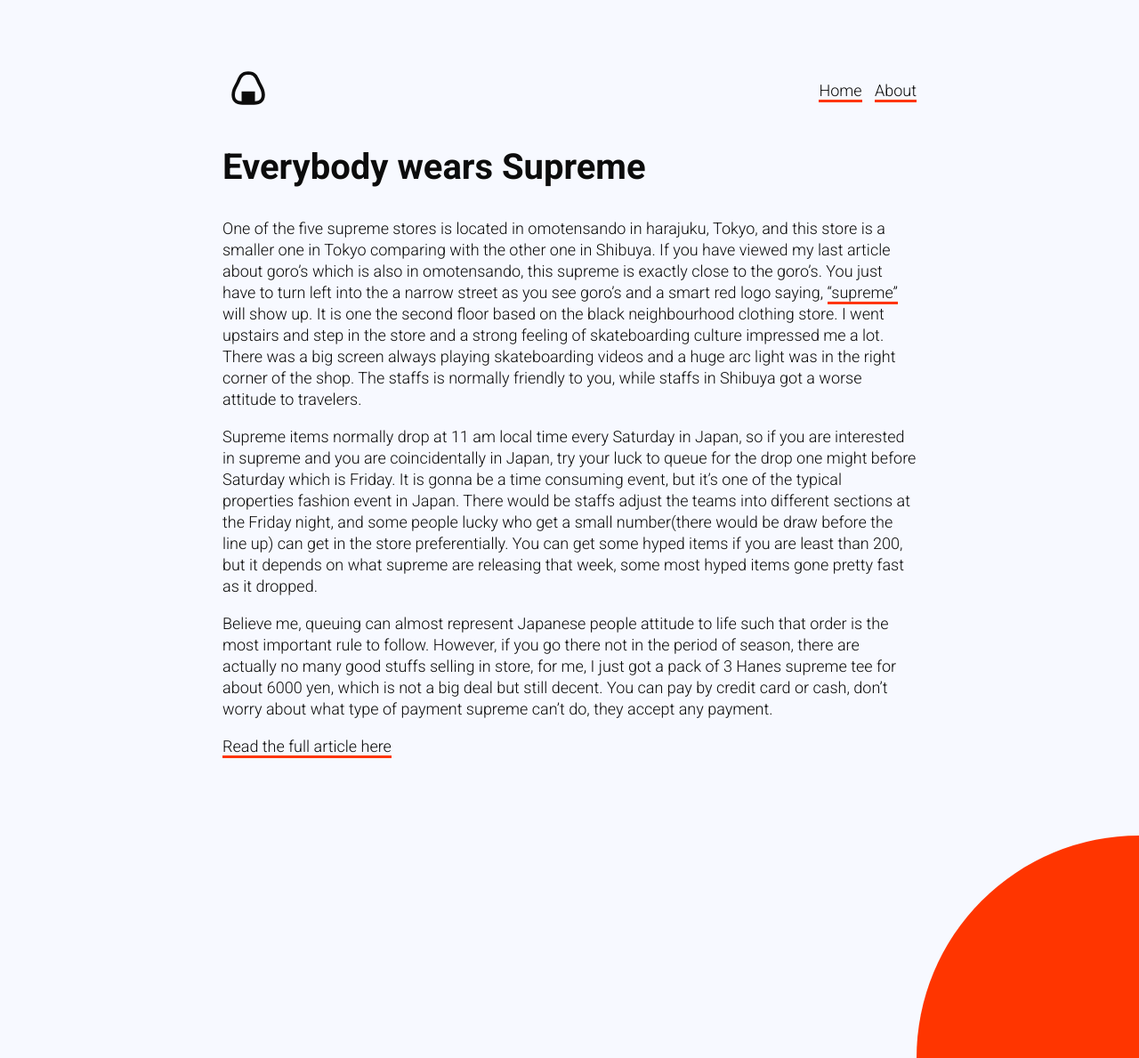
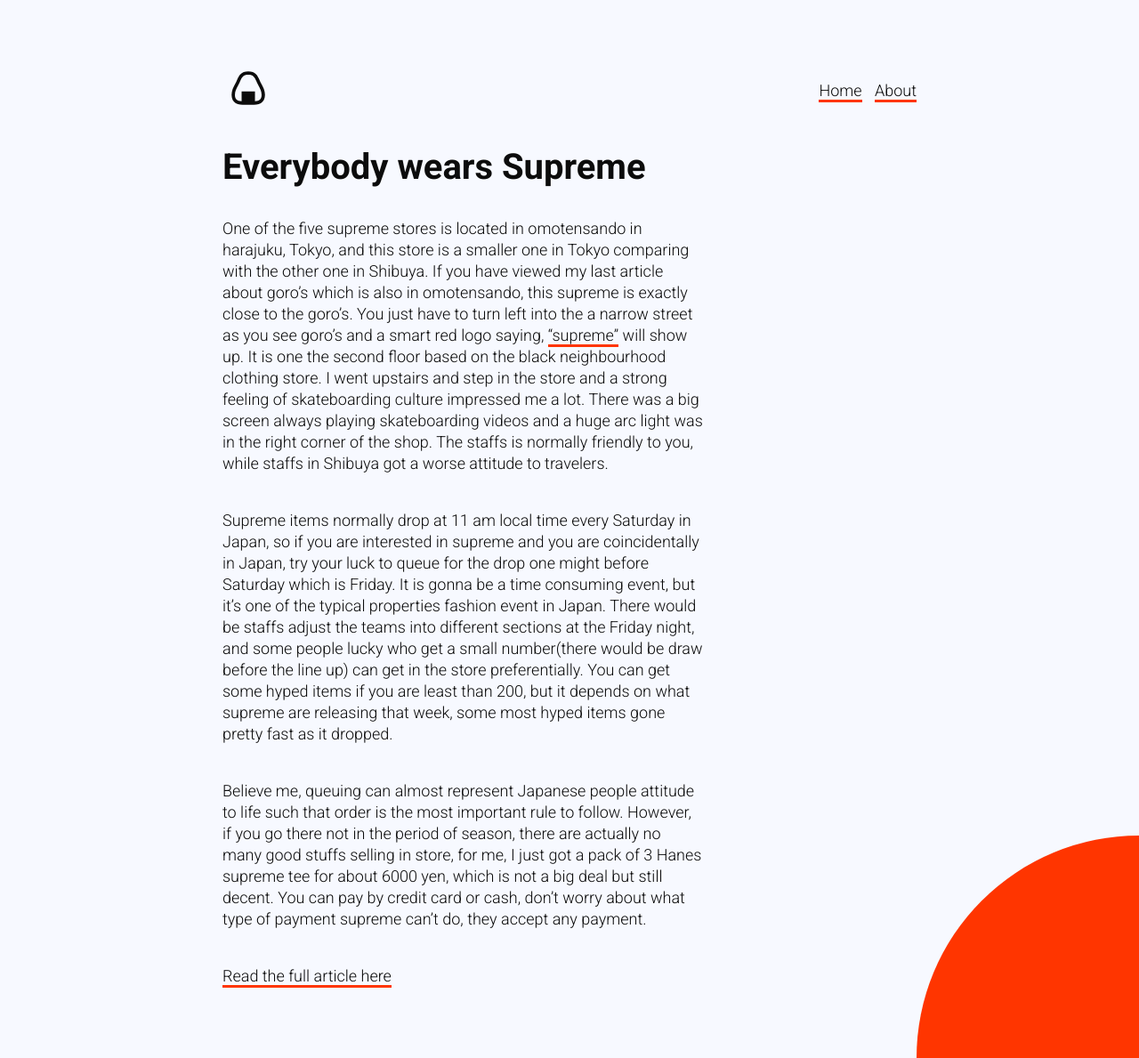
Before and after one commit to skarges3/japan, a Jekyll site: the page built from _posts/2019-01-05-supreme.md, in a window 1280 px wide and 1189 px high. Shown: the whole window at 89% size. Built offline with Jekyll 4.4.1, drawn with Linux system fonts in a browser that asks for light colours.

Commit message:
image max width

```diff
--- a/_layouts/default.html
+++ b/_layouts/default.html
@@ -1,6 +1,7 @@
 <!DOCTYPE html>
 <html lang="en">
   <head>
+    <meta charset="utf-8" />
     <title>{{ site.title }}</title>
     <meta name="viewport" content="width=device-width, initial-scale=1" />
     <link rel="stylesheet" href="/assets/css/app.css" />
--- a/_layouts/post.html
+++ b/_layouts/post.html
@@ -3,4 +3,4 @@
 ---
 
 <h2>{{ page.title }}</h2>
-{{ content }}
+<div class="post">{{ content }}</div>
--- a/assets/css/app.scss
+++ b/assets/css/app.scss
@@ -78,3 +78,13 @@
   background-color: $red;
   border-radius: 50%;
 }
+
+div.post {
+  p {
+    max-width: 540px;
+    margin-bottom: 40px;
+  }
+  img {
+    max-width: 780px;
+  }
+}
```
